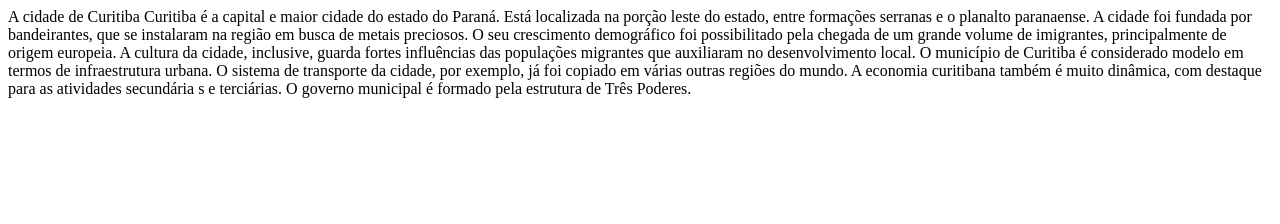
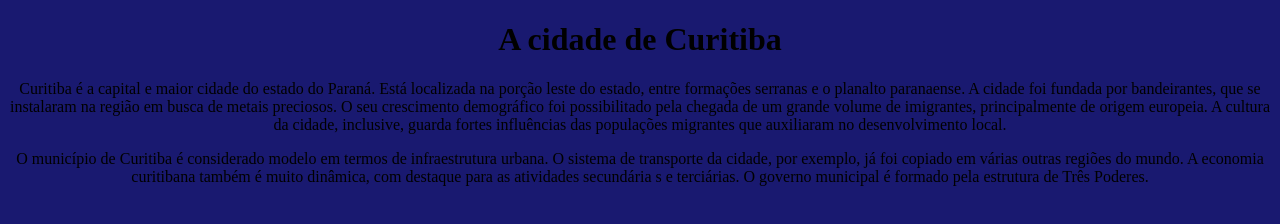
Before and after one commit to opskauannii/curitiba-, a plain HTML site: page index.html in a window 1280 px wide. Drawn offline with Linux system fonts and the light colour scheme.

Commit message:
criando tags e .css

```diff
--- a/index.html
+++ b/index.html
@@ -1,11 +1,23 @@
-A cidade de Curitiba
+<!DOCTYPE html>
+<html lang="pt-br"></html>
+      <head>
+        <meta charset="UTF-8">
+        <title>A cidade de Curitiba</title>
+        <link rel="stylesheet" href="style.css">
+      </head>
 
-Curitiba é a capital e maior cidade do estado do Paraná. Está localizada na porção leste do estado, entre formações serranas e o planalto paranaense. A cidade
+<body>
+
+<h1>A cidade de Curitiba</h1>
+
+   <p>Curitiba é a capital e maior cidade do estado do Paraná. Está localizada na porção leste do estado, entre formações serranas e o planalto paranaense. A cidade
 foi fundada por bandeirantes, que se instalaram na região em busca de metais preciosos. O seu crescimento demográfico foi possibilitado pela chegada de um grande
- volume de imigrantes, principalmente de origem europeia. A cultura da cidade, inclusive, guarda fortes influências das populações migrantes que auxiliaram no
-  desenvolvimento local.
+volume de imigrantes, principalmente de origem europeia. A cultura da cidade, inclusive, guarda fortes influências das populações migrantes que auxiliaram no
+desenvolvimento local.</p>
 
 
-  O município de Curitiba é considerado modelo em termos de infraestrutura urbana. O sistema de transporte da cidade, por exemplo, já foi copiado em várias
-  outras regiões do mundo. A economia curitibana também é muito dinâmica, com destaque para as atividades secundária
-  s e terciárias. O governo municipal é formado pela estrutura de Três Poderes.
+ <p> O município de Curitiba é considerado modelo em termos de infraestrutura urbana. O sistema de transporte da cidade, por exemplo, já foi copiado em várias
+outras regiões do mundo. A economia curitibana também é muito dinâmica, com destaque para as atividades secundária
+s e terciárias. O governo municipal é formado pela estrutura de Três Poderes.</p>
+</body>
+</html>
--- /dev/null
+++ b/style.css
@@ -0,0 +1,9 @@
+body {
+    background: #191970 ;
+}
+h1 {
+    text-align:center;
+}
+p {
+    text-align: center;
+}
```
